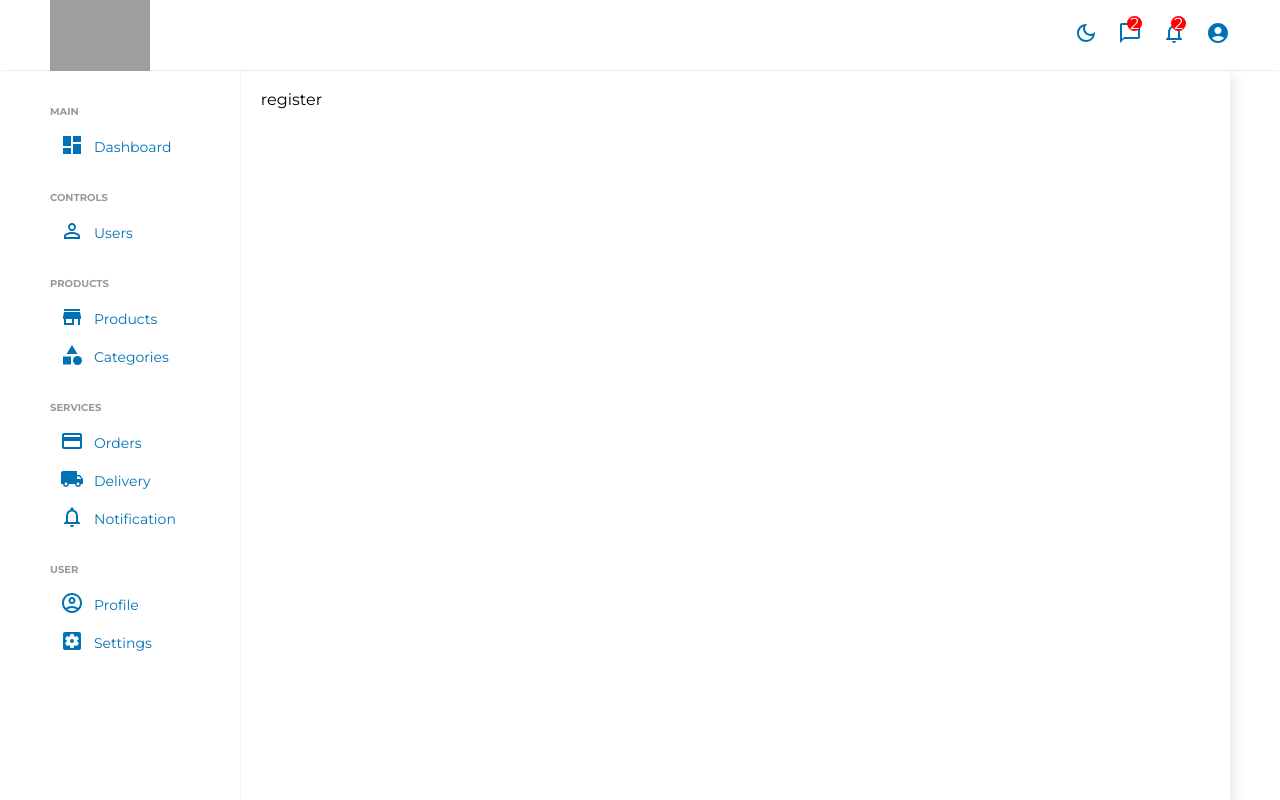
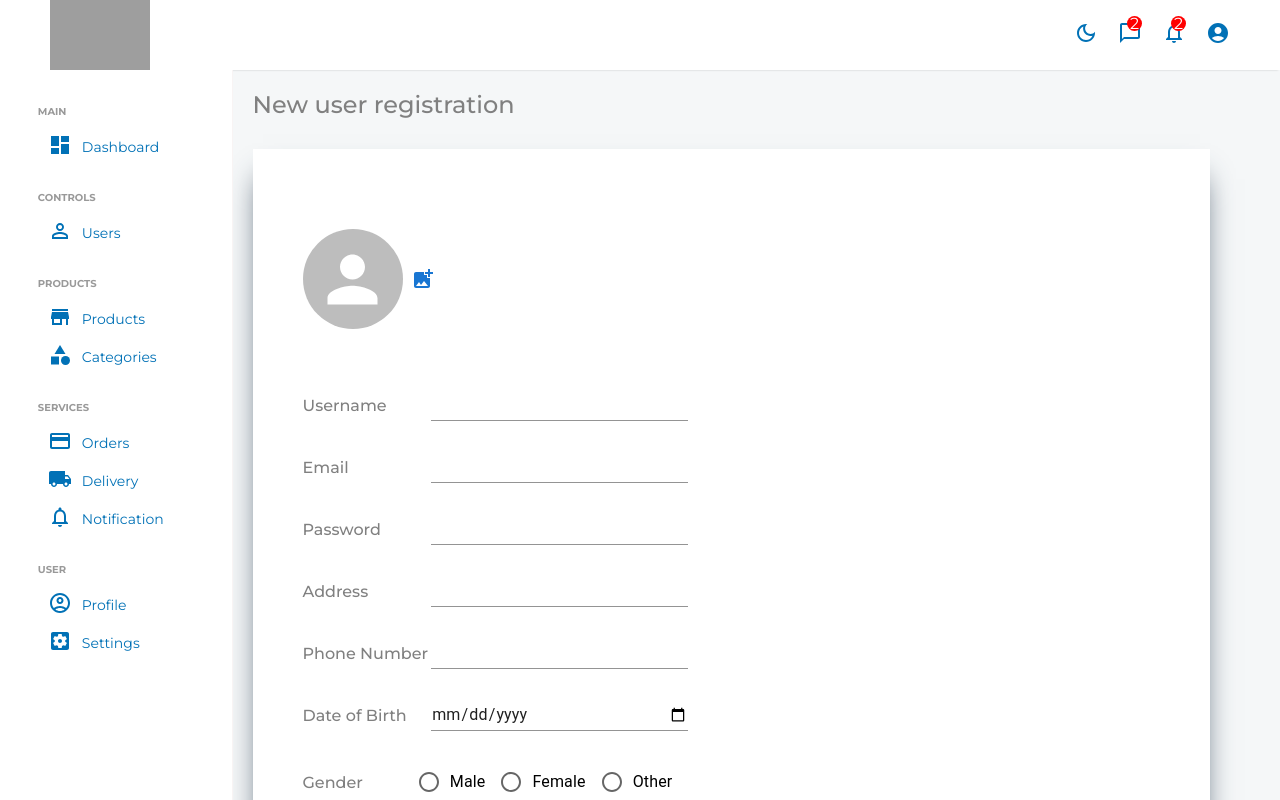
Before and after one commit to rxmann/Ecommerce-BechCha-Client, a React (Create React App) app: page /admin/user/register in a window 1280 px wide. Shown: the top 800 px of the page. Built offline with nearby package versions, Linux system fonts and the light colour scheme; grey boxes are pictures that could not be loaded.

Commit message:
Admin register new user page done

```diff
--- a/src/AdminComponents/CommonLayouts/Sidebar.jsx
+++ b/src/AdminComponents/CommonLayouts/Sidebar.jsx
@@ -10,13 +10,18 @@ const Container = styled.div`
     position: sticky;
     top: 70px;
     background-color: white;
-    z-index: 2;
+    z-index: 3;
     border-right: 0.3px solid #f0e8e87d;
+    display: flex;
+    flex-direction: column;
+    align-items: center;
+    padding: 0px 20px;
+    box-shadow: 0 2px 2px -2px rgba(0,0,0,.2);
 `
 
 const SidebarWrapper = styled.div`
     padding: 20px 20px 20px 0px;
-   color: #555;
+    color: #555;
 `
 
 const SidebarMenu = styled.div`
--- a/src/AdminComponents/CommonLayouts/Topbar.jsx
+++ b/src/AdminComponents/CommonLayouts/Topbar.jsx
@@ -1,6 +1,6 @@
 import styled from "styled-components"
 import {AccountCircle, ChatBubbleOutlineOutlined, DarkModeOutlined, NotificationsNone } from "@mui/icons-material"
-import { Link, useNavigate } from "react-router-dom"
+import { Link} from "react-router-dom"
 
 
 const Container = styled.div`
@@ -9,8 +9,8 @@ const Container = styled.div`
     box-shadow: 0 2px 2px -2px rgba(0,0,0,.2);
     position: sticky;
     top: 0;
+    z-index: 3;
     background-color: white;
-    z-index: 3;
 `
 
 const Wrapper = styled.div`
--- a/src/AdminComponents/User/UserDetails.jsx
+++ b/src/AdminComponents/User/UserDetails.jsx
@@ -5,7 +5,6 @@ import OrderWidget from "../Widgets/OrderWidget"
 const Container = styled.div`
     flex: 5;
     padding: 20px;
-    background-color: #f5f7f8;
     display: flex;
     flex-direction: column;
     width: 100%;
--- a/src/AdminComponents/User/UserRegister.jsx
+++ b/src/AdminComponents/User/UserRegister.jsx
@@ -1,18 +1,152 @@
+import AddPhotoAlternate from "@mui/icons-material/AddPhotoAlternate"
+import { Avatar, Button, FormControlLabel, IconButton, Input, MenuItem, Radio, RadioGroup, Select, TextField } from "@mui/material"
+import { useState } from "react"
 import styled from "styled-components"
 
 const Container = styled.div`
     flex: 5;
+    width: 100%;
     padding: 20px;
-    width: 100%;
-    box-shadow: rgba(0, 0, 0, 0.15) 0px 5px 15px 0px;
 `
 
+const Wrapper = styled.div`
+    display: flex;
+    flex-direction: column;
+    gap: 30px;
+`
+const Form = styled.form`
+    display: flex;
+    flex-direction: column;
+    gap: 30px;
+    padding: 50px;
+    box-shadow: rgb(38, 57, 77) 0px 20px 30px -10px;
+    background-color: white;
+`
+
+const FormDiv = styled.div`
+    display: flex;
+    flex-wrap: wrap;
+`
+
+const FormItem = styled.div`
+    width: 45%;
+    display: flex;
+    margin: 30px 50px 0px 0px;
+    align-items: center;
+`
+
+const Label = styled.label`
+    flex: 1;
+    font-weight: 500;
+    color: gray;
+`
+
+const TextInput = styled(TextField)`
+    flex: 2;
+    color: gray;
+`
+
+
+const Title = styled.h2`
+     font-size: 24px;
+    font-weight: 500;
+    color: gray;
+`
+
+
 const UserRegister = () => {
-  return (
-    <Container>
-        register
-    </Container>
-  )
+
+    const InputData = [
+        {
+            type: "text",
+            label: "Username"
+        }, {
+            type: "email",
+            label: "Email"
+        },
+        {
+            type: "password",
+            label: "Password"
+        },
+        {
+            type: "text",
+            label: "Address"
+        },
+        {
+            type: "tel",
+            label: "Phone Number",
+            pattern: {
+                inputProps: {
+                    inputMode: "numeric",
+                    pattern: `[0-9]{10}`
+                }
+            },
+        },
+        {
+            type: "date",
+            label: "Date of Birth"
+        },
+    ]
+
+    const [userType, setUserType] = useState("customer");
+
+
+    return (
+        <Container>
+            <Wrapper>
+                <Title> New user registration </Title>
+                <Form>
+
+                    <FormItem>
+                        <Avatar alt="Rxman" src={""} sx={{ width: 100, height: 100 }} />
+                        <IconButton color="primary" aria-label="upload picture" component="label">
+                            <input hidden accept="image/*" type="file" />
+                            <AddPhotoAlternate />
+                        </IconButton>
+                    </FormItem>
+
+
+                    <FormDiv>
+                        {InputData.map((input) => (
+                            <FormItem key={input.label}>
+                                <Label> {input.label} </Label>
+                                <TextInput
+                                    required
+                                    variant="standard"
+                                    type={input.type}
+                                    defaultValue={input.defaultValue}
+                                    InputProps={input.pattern}
+                                />
+                            </FormItem>
+                        ))}
+                        <FormItem>
+                            <Label> Gender </Label>
+                            <RadioGroup row >
+                                <FormControlLabel value="male" control={<Radio />} label="Male" />
+                                <FormControlLabel value="female" control={<Radio />} label="Female" />
+                                <FormControlLabel value="other" control={<Radio />} label="Other" />
+                            </RadioGroup>
+                        </FormItem>
+
+                        <FormItem>
+                            <Label> User Role </Label>
+                            <Select  value={userType} onChange={(e) => setUserType(e.target.value)}>
+                                <MenuItem value="customer" > Customer </MenuItem>
+                                <MenuItem value="admin" > Admin </MenuItem>
+                            </Select>
+                        </FormItem>
+
+                    </FormDiv>
+
+
+
+
+                    <Button sx={{ maxWidth: "200px", padding: "10px 20px" }} type="submit" variant="contained">Register</Button>
+
+                </Form>
+            </Wrapper>
+        </Container>
+    )
 }
 
 export default UserRegister
--- a/src/AdminPages/AdminHome.jsx
+++ b/src/AdminPages/AdminHome.jsx
@@ -7,7 +7,6 @@ import { userData } from "../data"
 
 const Container = styled.div`
     flex: 5;
-    background-color: #f5f7f8;
     width: 100%;
     font-family: 'Nunito', sans-serif;
     padding: 20px;
--- a/src/App.js
+++ b/src/App.js
@@ -25,7 +25,8 @@ const Wrapper = styled.div`
 const Contents = styled.div`
   display: flex;
   font-family: 'Nunito', sans-serif;
-  padding: 0px 50px;
+  padding-right: 50px;
+  background-color: #f5f7f8;
 `
 
 // COLORS
@@ -35,7 +36,10 @@ const Contents = styled.div`
 // #333333
 // #aaaaaa
 // #0076CE
+// light
 // box-shadow: rgba(0, 0, 0, 0.15) 0px 5px 15px 0px;
+// dense
+// box-shadow: rgb(38, 57, 77) 0px 20px 30px -10px;
 
 
 const App = () => {
--- a/src/Components/ProfilePages/ProfileDisplay.jsx
+++ b/src/Components/ProfilePages/ProfileDisplay.jsx
@@ -40,6 +40,8 @@ const FormItem = styled.div`
 
 const Label = styled.label`
     flex: 1;
+    font-weight: 500;
+    color: gray;
 `
 
 const TextInput = styled(TextField)`
```
